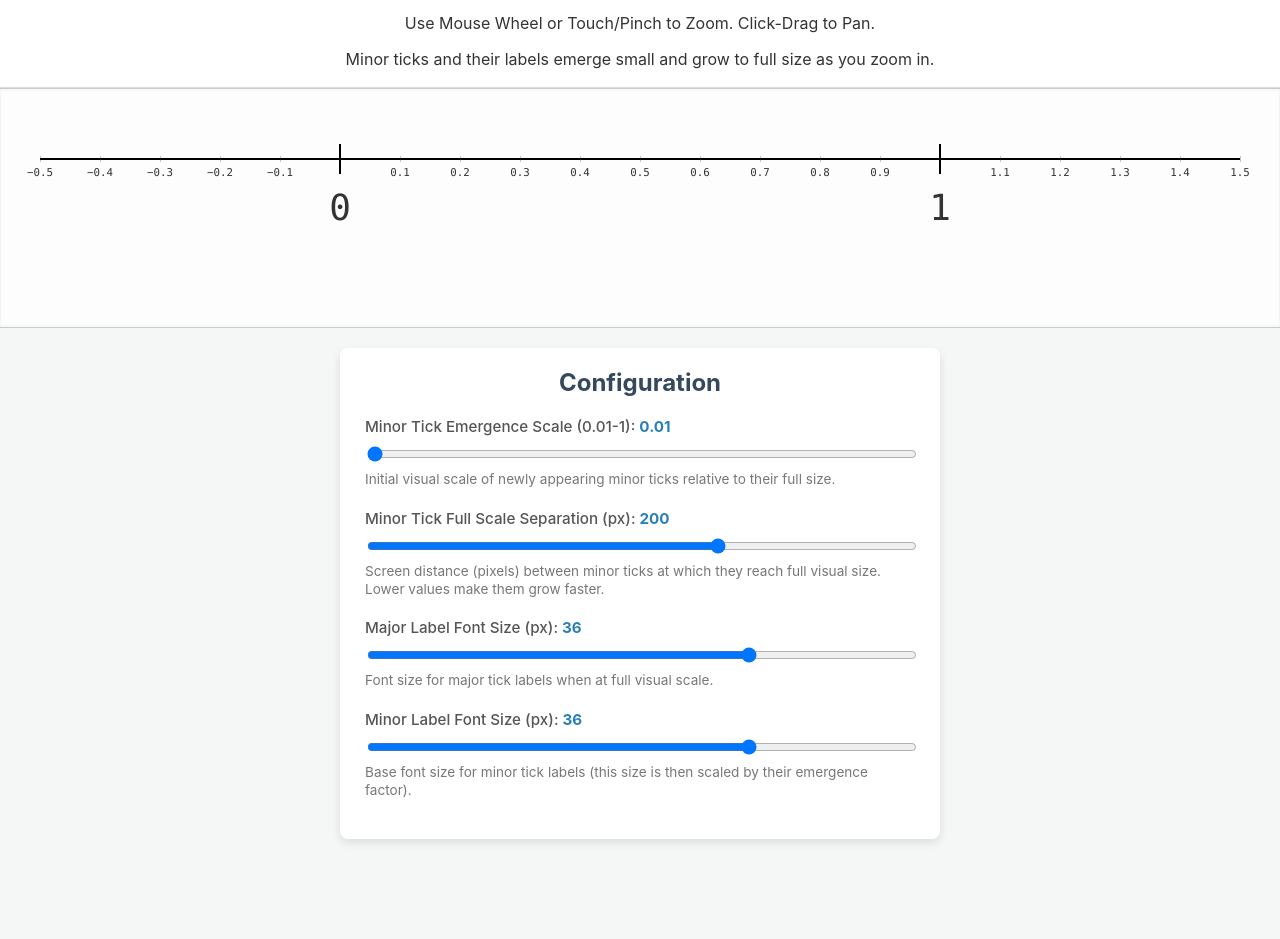
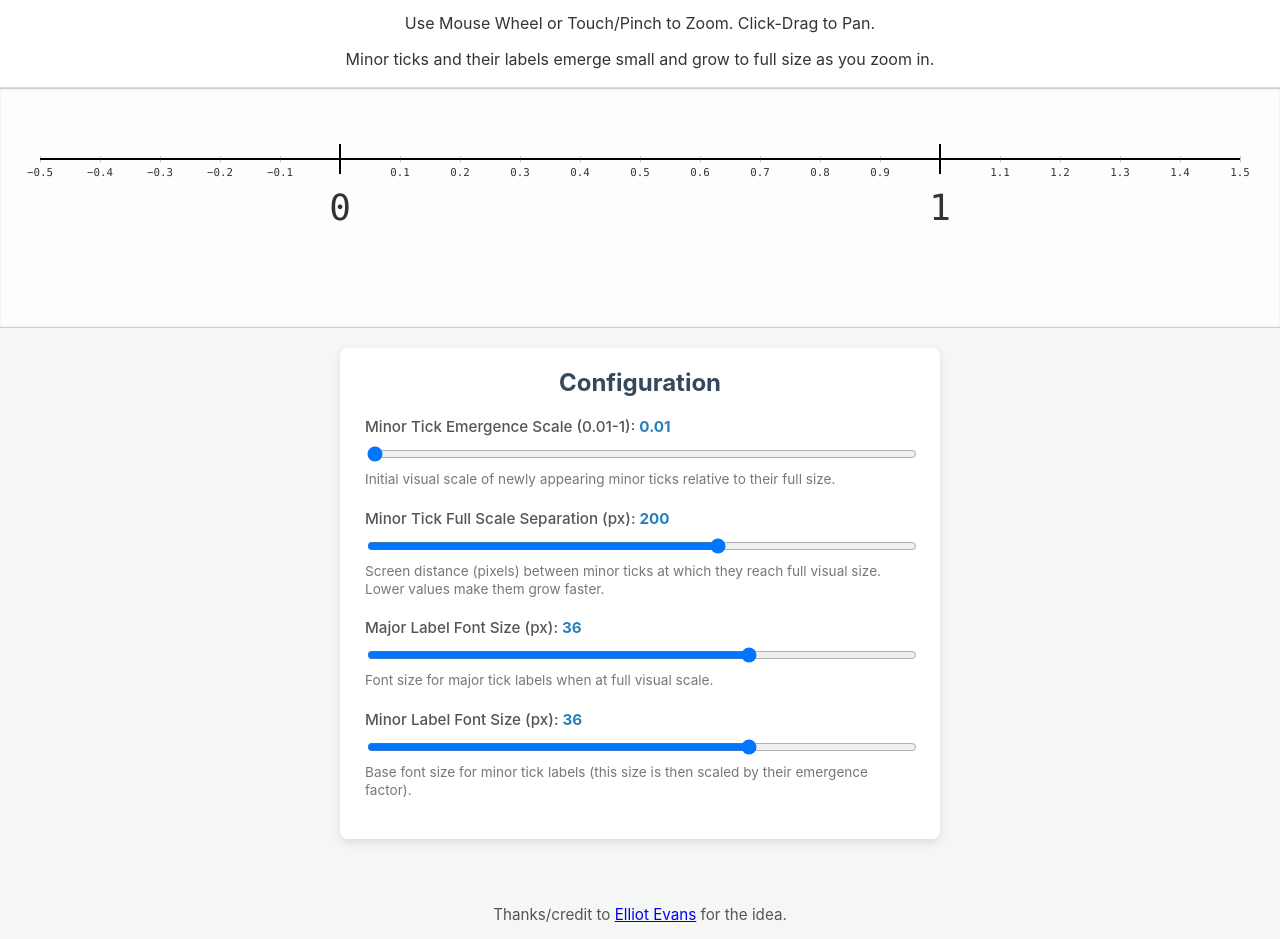
Before and after one commit to RupertLinacre/fractal_numberline, a plain HTML site: page index.html in a window 1280 px wide. Shown: the part 58-997 px from the top of the page. Before the commit the page ends 917 px from the top, so only its background shows below. Drawn offline with nearby package versions, Linux system fonts and the light colour scheme.

Commit message:
Add footer crediting Elliot Evans for the idea in the Zoomable 1D Axis

```diff
--- a/index.html
+++ b/index.html
@@ -60,6 +60,12 @@
 
     <!-- Load Application Script -->
     <script src="script.js"></script>
+
+    <footer style="margin-top:2em; text-align:center; font-size:0.95em; color:#555;">
+        <p>Thanks/credit to <a
+                href="https://vezwork.github.io/polylab/dist/demo/articles/exploring_spaces_3_and_a_half/"
+                target="_blank" rel="noopener">Elliot Evans</a> for the idea.</p>
+    </footer>
 </body>
 
 </html>
```
